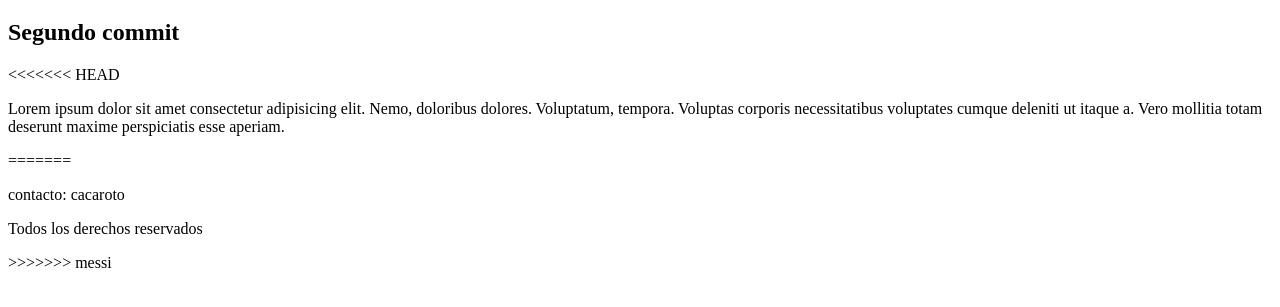
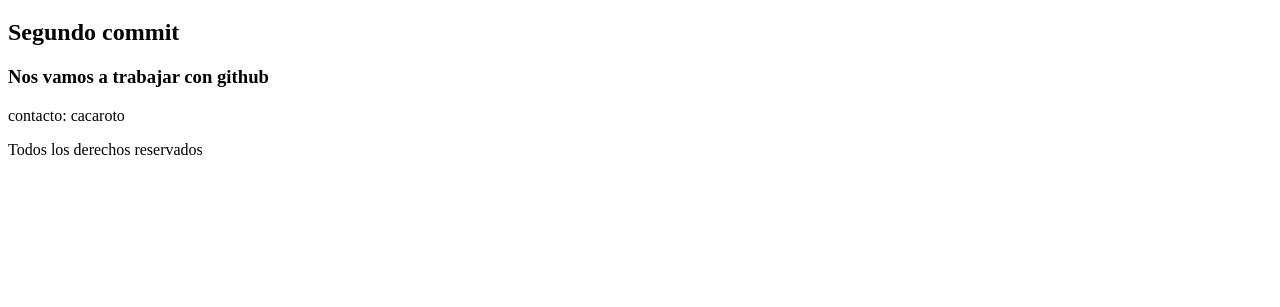
Before and after one commit to fabrigabriell/0909--primer-Repo, a plain HTML site: page index.html in a window 1280 px wide. Shown: the part 61-368 px from the top of the page. Drawn offline with Linux system fonts and the light colour scheme.

```diff
--- a/index.html
+++ b/index.html
@@ -9,16 +9,10 @@
     <h1>Hola Mundo!</h1>
 
     <h2>Segundo commit</h2>
-<<<<<<< HEAD
-    <div>
-        <p>Lorem ipsum dolor sit amet consectetur adipisicing elit. Nemo, doloribus dolores. Voluptatum, tempora. Voluptas corporis necessitatibus voluptates cumque deleniti ut itaque a. Vero mollitia totam deserunt maxime perspiciatis esse aperiam.
-        </p>
-    </div>
-=======
+    <h3>Nos vamos a trabajar con github</h3>
     <footer>
         <p>contacto: cacaroto</p>
         <p>Todos los derechos reservados</p>
     </footer>
->>>>>>> messi
 </body>
 </html>
```
